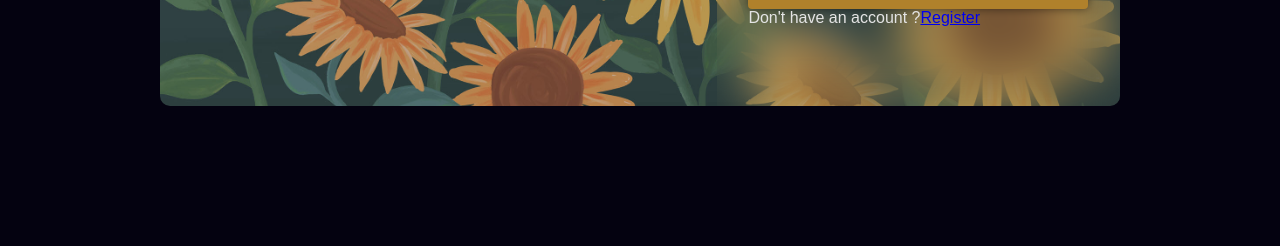
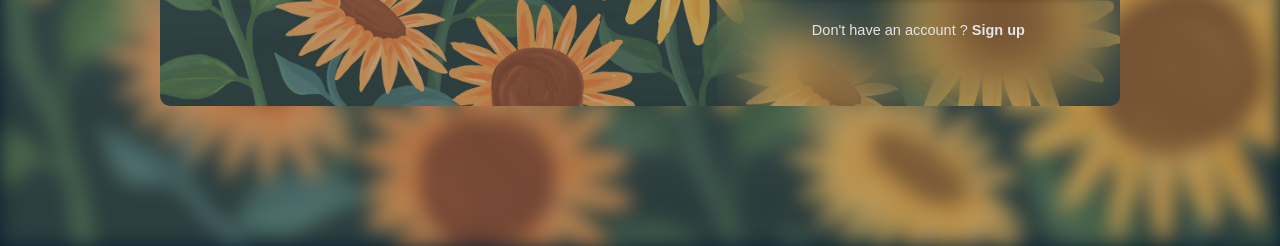
Before and after one commit to TieuBao-8925/Login-Test, a plain HTML site: page index.html in a window 1280 px wide. Shown: the part 554-800 px from the top of the page. Drawn offline with Linux system fonts and the light colour scheme.

Commit message:
1. Sửa lần 1

```diff
--- a/index.html
+++ b/index.html
@@ -30,6 +30,7 @@
       </form>
     </header>
 
+    <div class="background"></div>
     <div class="container">
       <div class="content">
         <h2>Tiểu Bảo Lập Trình</h2>
@@ -43,8 +44,14 @@
           </p>
 
           <div class="social-icon">
-            <a href="#"><i class="fa-brands fa-github"></i></a>
-            <a href="#"><i class="fa-brands fa-facebook"></i></a>
+            <a href="https://github.com/TieuBao-8925" target="_blank"
+              ><i class="fa-brands fa-github"></i
+            ></a>
+            <a
+              href="https://web.facebook.com/tieubaoo.official/"
+              target="_blank"
+              ><i class="fa-brands fa-facebook"></i
+            ></a>
             <a href="#"><i class="fa-brands fa-instagram"></i></a>
             <a href="#"><i class="fa-brands fa-twitter"></i></a>
           </div>
@@ -77,8 +84,8 @@
 
             <div class="login-register">
               <p>
-                Don't have an account ?<a class="register-link" href="#"
-                  >Register</a
+                Don't have an account ?<a class="register-link" href="#">
+                  Sign up</a
                 >
               </p>
             </div>
--- a/style.css
+++ b/style.css
@@ -6,7 +6,7 @@
 }
 /* Body */
 body {
-  background: #040210;
+  background: #081e2e;
 }
 
 /* Header */
@@ -91,6 +91,16 @@ body {
 .search-bar button i {
   color: #e4e4e4;
   font-size: 20px;
+}
+
+/* Background */
+.background {
+  width: 100%;
+  height: 100vh;
+  background: url(./background2.png);
+  background-size: cover;
+  background-position: center;
+  filter: blur(10px);
 }
 
 /* Container */
@@ -253,3 +263,19 @@ body {
   color: #e4e4e4;
   box-shadow: 0 0 10px rgba(0, 0, 0, 0.5);
 }
+
+.form-box .login-register {
+  margin-top: 25px;
+  font-size: 14.5px;
+  text-align: center;
+  font-weight: 500;
+}
+
+.login-register p a {
+  color: #e4e4e4;
+  text-decoration: none;
+  font-weight: 600;
+}
+.login-register p a:hover {
+  text-decoration: underline;
+}
```
